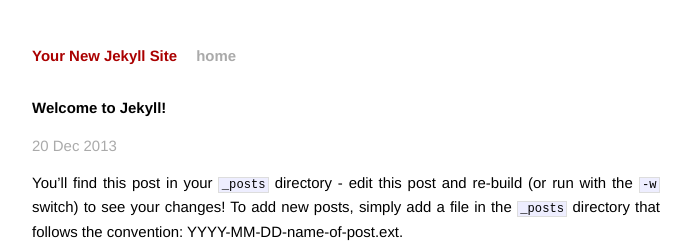
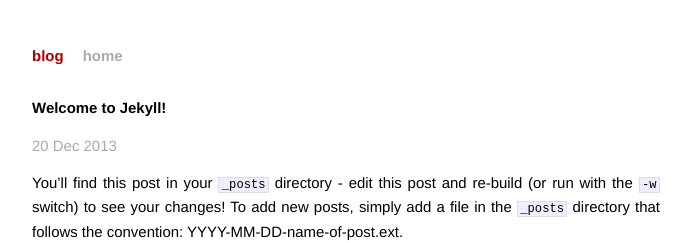
Before and after one commit to andreiglingeanu/andreiglingeanu.github.io, a Jekyll site: the page built from _posts/2013-12-20-welcome-to-jekyll.markdown, in a window 1280 px wide. Shown: the top 243 px of the page, without its empty margins (294-985 px from the left). Built offline with Jekyll 4.4.1, drawn with Linux system fonts in a browser that asks for light colours; Markdown is read by kramdown in place of the engine named in the settings.

Commit message:
change title

```diff
--- a/_config.yml
+++ b/_config.yml
@@ -1,3 +1,3 @@
-name: Your New Jekyll Site
+name: blog
 markdown: redcarpet
 pygments: true
```
